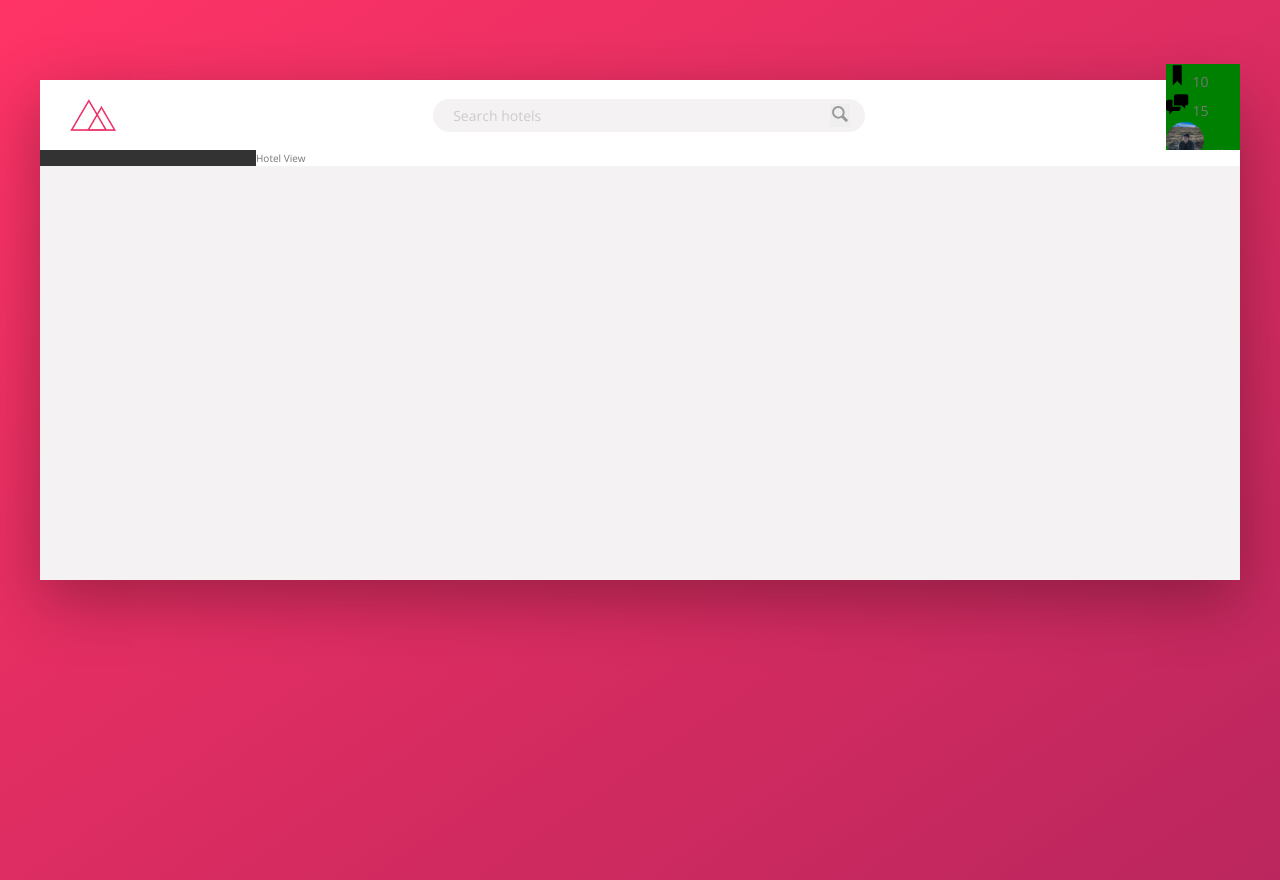
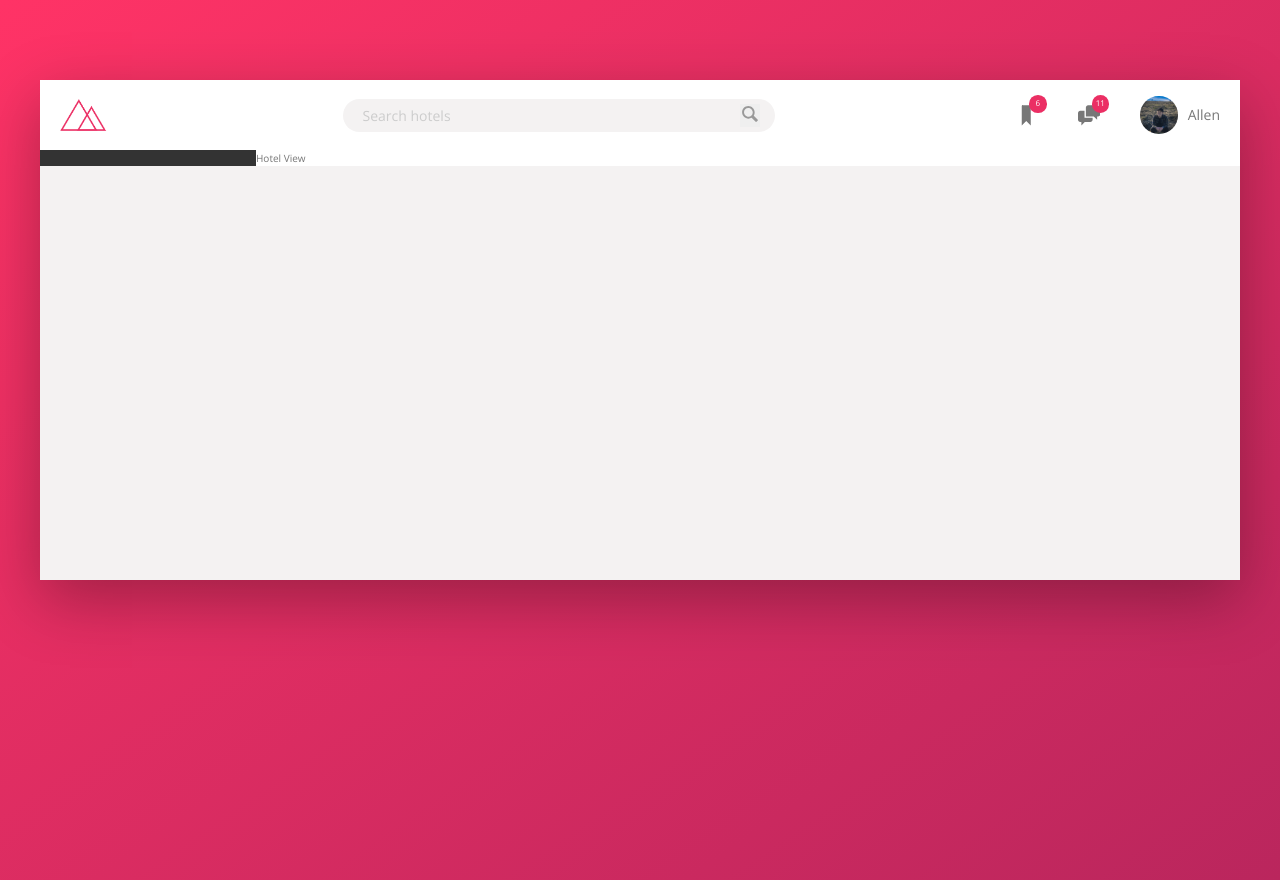
Before and after one commit to allenaxie/krillen, a website: page index.html in a window 1280 px wide. Drawn offline with nearby package versions, Linux system fonts and the light colour scheme.

Commit message:
Update CSS for user-nav. FInish header component.

```diff
--- a/sass/_components.scss
+++ b/sass/_components.scss
@@ -2,7 +2,7 @@
 // LOGO
 .logo {
     height: 3.25rem;
-    margin-left: 3rem;
+    margin-left: 2rem;
 }
 
 /////////////////////////////////
@@ -65,31 +65,52 @@
 /////////////////////////////////
 // USER NAVIGATION
 .user-nav {
+    display: flex;
+    align-items: center;
+    align-self: stretch;
 
-    background-color: green;
+    // all direct children of .user-nav
+    & > * {
+        padding: 0 2rem;
+        cursor: pointer;
+        height: 100%;
+        display: flex;
+        align-items: center;
+    }
+
+    & > *:hover {
+        background-color: var(--color-grey-light-3);
+    }
+
     &__icon-box {
-
+        position: relative;
     }
 
     &__icon {
         height: 2.25rem;
         width: 2.25rem;
+        fill: var(--color-grey-dark-2); // changes SVG icon color
     }
 
     &__notification {
+        font-size: .8rem;
+        height: 1.75rem;
+        width: 1.75rem;
+        border-radius: 50%;
+        background-color: var(--color-primary);
+        color: #fff;
+        position: absolute;
+        top: 1.5rem;
+        right: 1.1rem;
 
-    }
-
-    &__user {
-
+        display: flex;
+        justify-content: center;
+        align-items: center;
     }
 
     &__user-photo {
         height:3.75rem;
         border-radius: 50%;
-    }
-
-    &__user-name {
-
+        margin-right: 1rem;
     }
 }
```
Also changed, not shown: index.html (+2 -2 lines), css/style.css.
